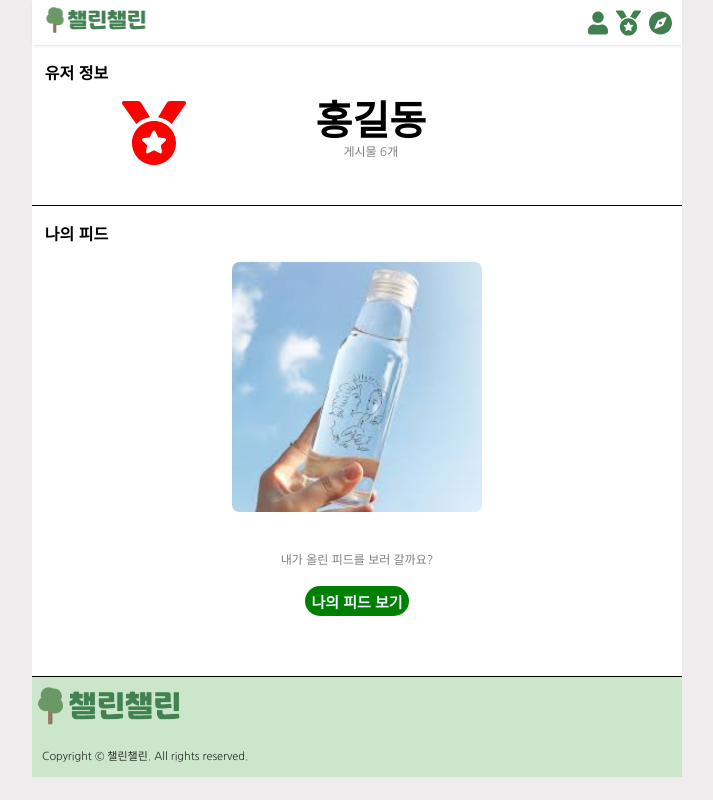
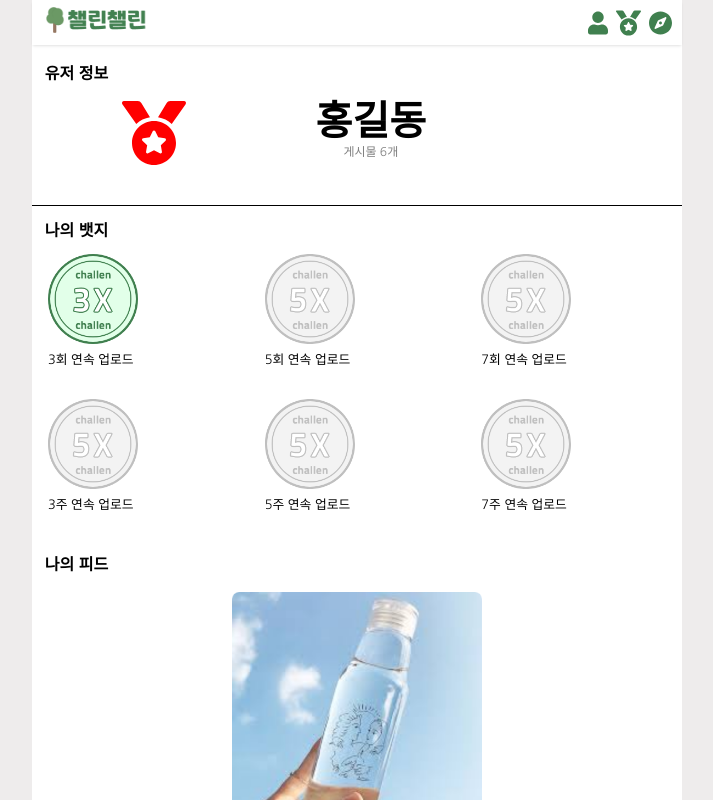
Before and after one commit to challen-challen/Frontend, a React (Create React App) app: page /mypage in a window 1280 px wide. Shown: the top 800 px of the page, without its empty margins (283-996 px from the left). Built offline with nearby package versions, Linux system fonts and the light colour scheme; a web font is replaced by a local one.

Commit message:
fix: mypage Badge 추가

```diff
--- /dev/null
+++ b/src/components/MyPage/Badge.js
@@ -0,0 +1,66 @@
+import React from 'react';
+import styled from "styled-components";
+import b3 from './b3.png'
+import b5lock from './b5lock.png'
+
+function Badge() {
+    return (
+        <Container>
+            <Title>나의 뱃지</Title>
+            <BadgeContainer>
+                <div>
+                    <Img src={b3} alt="b3"/>
+                    <Desc>3회 연속 업로드</Desc>
+                </div>
+                <div>
+                    <Img src={b5lock} alt="b5lock" style={{opacity: '0.5'}}/>
+                    <Desc>5회 연속 업로드</Desc>
+                </div>
+                <div>
+                    <Img src={b5lock} alt="b5lock" style={{opacity: '0.5'}}/>
+                    <Desc>7회 연속 업로드</Desc>
+                </div>
+                <div>
+                    <Img src={b5lock} alt="b5lock" style={{opacity: '0.5'}}/>
+                    <Desc>3주 연속 업로드</Desc>
+                </div>
+                <div>
+                    <Img src={b5lock} alt="b5lock" style={{opacity: '0.5'}}/>
+                    <Desc>5주 연속 업로드</Desc>
+                </div>
+                <div>
+                    <Img src={b5lock} alt="b5lock" style={{opacity: '0.5'}}/>
+                    <Desc>7주 연속 업로드</Desc>
+                </div>
+            </BadgeContainer>
+        </Container>
+    );
+}
+
+const Container = styled.div`
+width: 100%;
+margin: 2vh 0;
+display: flex;
+flex-direction: column;
+`;
+const Title = styled.div`
+   margin-left: 1vw;
+   font-weight: 600;
+`;
+const BadgeContainer = styled.div`
+width: 100%;
+margin: 2vh;
+display: grid;
+grid-template-columns:1fr 1fr 1fr;
+}
+row-gap: 3vh;
+`;
+const Img = styled.img`
+width: 90px;
+height: 90px;
+`;
+const Desc = styled.div`
+margin: 1vh 0;
+font-size: 0.8rem;
+`;
+export default Badge;
--- a/src/components/MyPage/MyPage.js
+++ b/src/components/MyPage/MyPage.js
@@ -1,6 +1,7 @@
 import React from 'react'
 import { FontAwesomeIcon } from "@fortawesome/react-fontawesome";
 import { faMedal } from '@fortawesome/free-solid-svg-icons';
+import Badge from "./Badge";
 function MyPage() {
     return (
         <div className="MyPage">
@@ -16,6 +17,7 @@ function MyPage() {
                     </div>
                 </div>
             </div>
+            <Badge />
             <div className="MyPage_UserFeed" >
                 <div className="MyPage_UserFeed_title">
                     <p>나의 피드</p>
```
Also changed, not shown: src/components/MyPage/b3.png (added), src/components/MyPage/b5lock.png (added).
